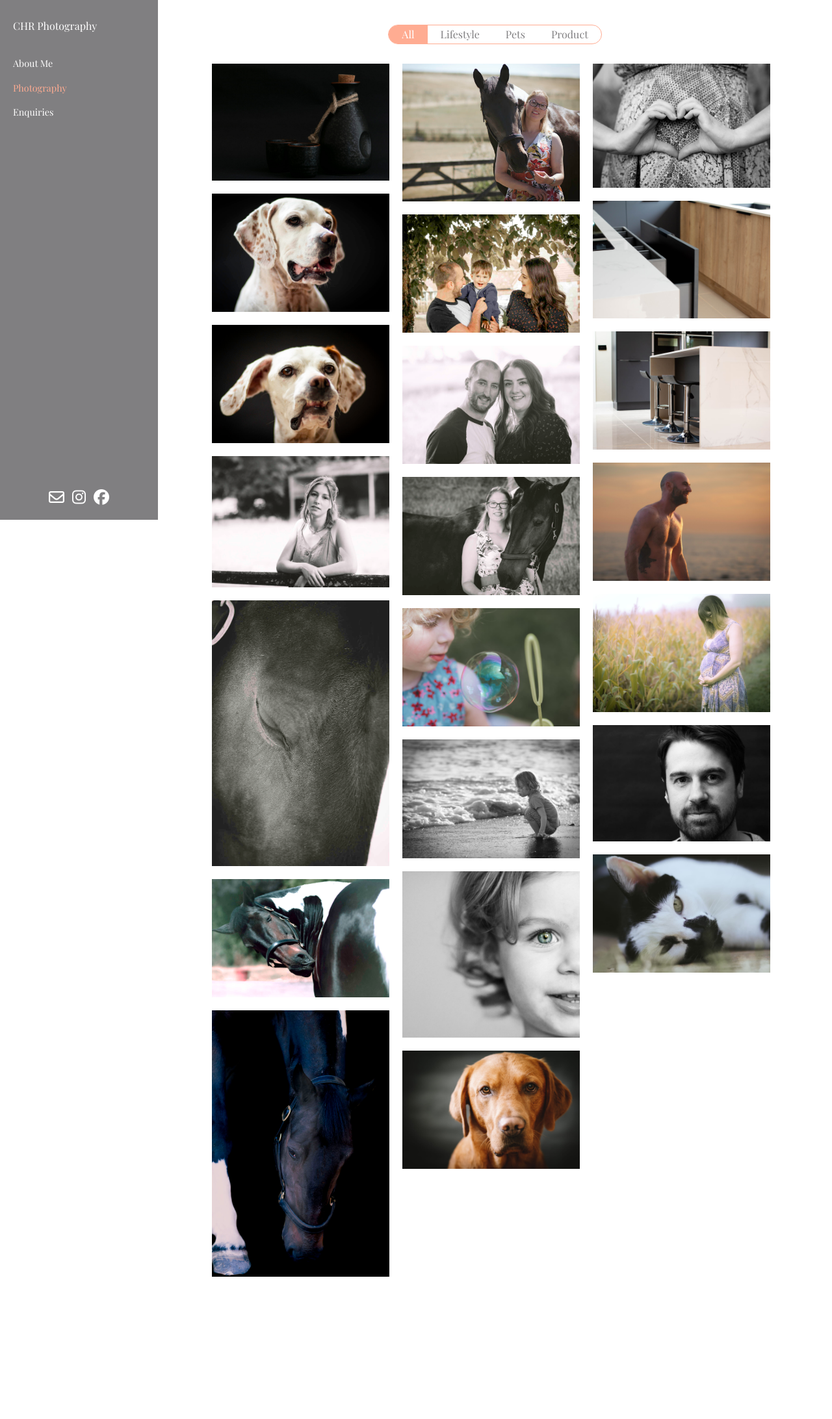
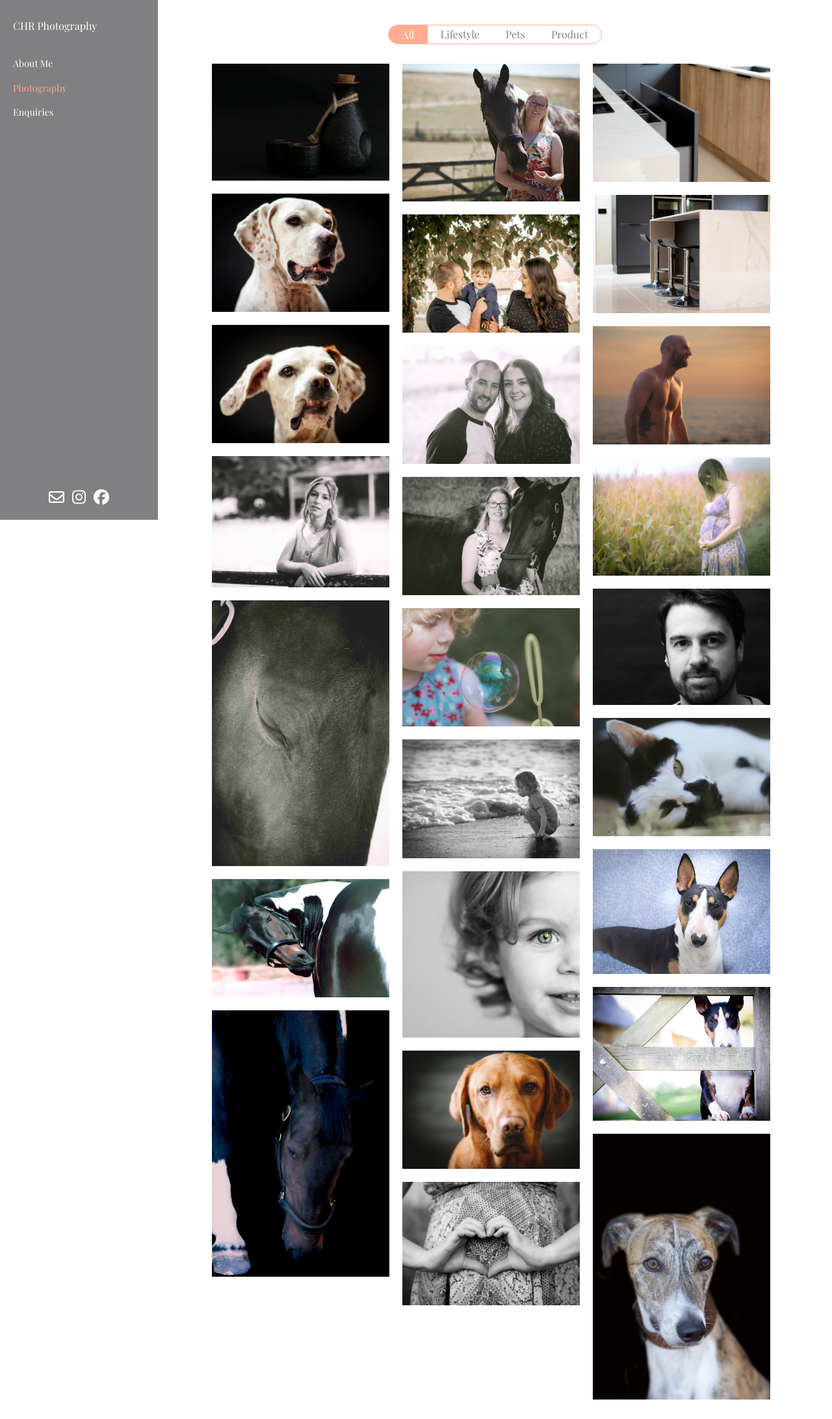
Before and after one commit to PythonLewisH/Candice-Photography-main-master2, a Flask app: page /photography in a window 1280 px wide. Shown: the whole page at 65% size. Before the commit the page ends 1965 px from the top, so only its background shows below. Run offline with Flask 2, Linux system fonts and the light colour scheme; some libraries are stand-ins or nearby versions.

Commit message:
Photo add

```diff
--- a/static/css/styles.css
+++ b/static/css/styles.css
@@ -159,6 +159,10 @@ button:focus, button:active {
   margin-right: 10px;
 }
 
+
+.logo {
+height: 20px;
+}
 
 
 /* ABOUT ME */
@@ -494,6 +498,7 @@ color: red;
 .main-section {
   width: 100%;
   margin-left: 0;
+  margin-top: 10px;
 }
 
 .about-container {
--- a/templates/index.html
+++ b/templates/index.html
@@ -4,6 +4,7 @@
 
   <ul class = "navbar-vertical">
     <div class="container-nav">
+<!--      <img class="logo" src="/static/assets/CHR Photography-main.png">-->
       <h1>CHR Photography</h1>
     </div>
 
--- a/templates/photography.html
+++ b/templates/photography.html
@@ -189,6 +189,21 @@
           <p class = "caption">This is a caption for the picture. You can have whatever you like here</p>
         </div>
 
+                <div class= "image-container">
+          <img class="pet gallery-img" src="static/assets/photos/Mabel1.jpg" alt="Candice Photo">
+          <p class = "caption">This is a caption for the picture. You can have whatever you like here</p>
+        </div>
+
+                        <div class= "image-container">
+          <img class="pet gallery-img" src="static/assets/photos/Mabelgate.jpg" alt="Candice Photo">
+          <p class = "caption">This is a caption for the picture. You can have whatever you like here</p>
+        </div>
+
+                        <div class= "image-container">
+          <img class="pet gallery-img" src="static/assets/photos/dog.jpg" alt="Candice Photo">
+          <p class = "caption">This is a caption for the picture. You can have whatever you like here</p>
+        </div>
+
 
 
 
```
Also changed, not shown: static/assets/CHR Photography-main.png (added), static/assets/photos/Mabel1.jpg (added), static/assets/photos/Mabelgate.jpg (added), static/assets/photos/dog.jpg (added).
